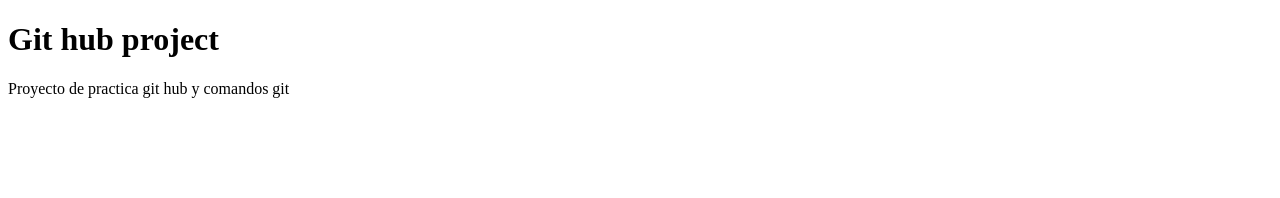
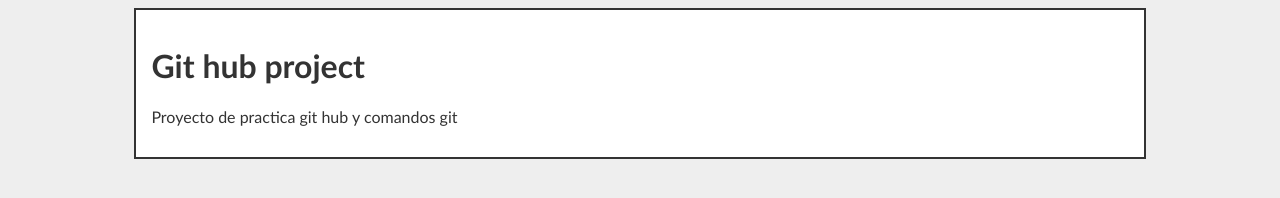
Before and after one commit to enagenado00/hyperblog, a plain HTML site: page index.html in a window 1280 px wide. Drawn offline with Linux system fonts and the light colour scheme.

Commit message:
commit a master

```diff
--- a/css/styles.css
+++ b/css/styles.css
@@ -1,2 +1,4 @@
 body { font-family: 'Trebuchet MS', 'Lucida Sans Unicode', 'Lucida Grande', 'Lucida Sans', Arial, sans-serif;
-color: pink;}
+color: #333; background-color: #eee;;}
+.container {max-width: 80%; margin: auto;}
+.post {padding: 15px; border: solid 2px #333; background: white;}
--- a/index.html
+++ b/index.html
@@ -3,11 +3,15 @@
 <head>
     <meta charset="UTF-8">
     <meta name="viewport" content="width=device-width, initial-scale=1.0">
-    <title>Document</title>
-    <link href="css/styles.css" rel="styles">
+    <title>Git y github</title>
+    <link href="css/styles.css" rel="stylesheet">
 </head>
 <body>
-    <h1>Git hub project</h1>
-    <p>Proyecto de practica git hub y comandos git</p>
+    <div class="container">
+        <div class="post">
+            <h1>Git hub project</h1>
+            <p>Proyecto de practica git hub y comandos git</p>
+        </div>
+    </div>
 </body>
 </html>
```
